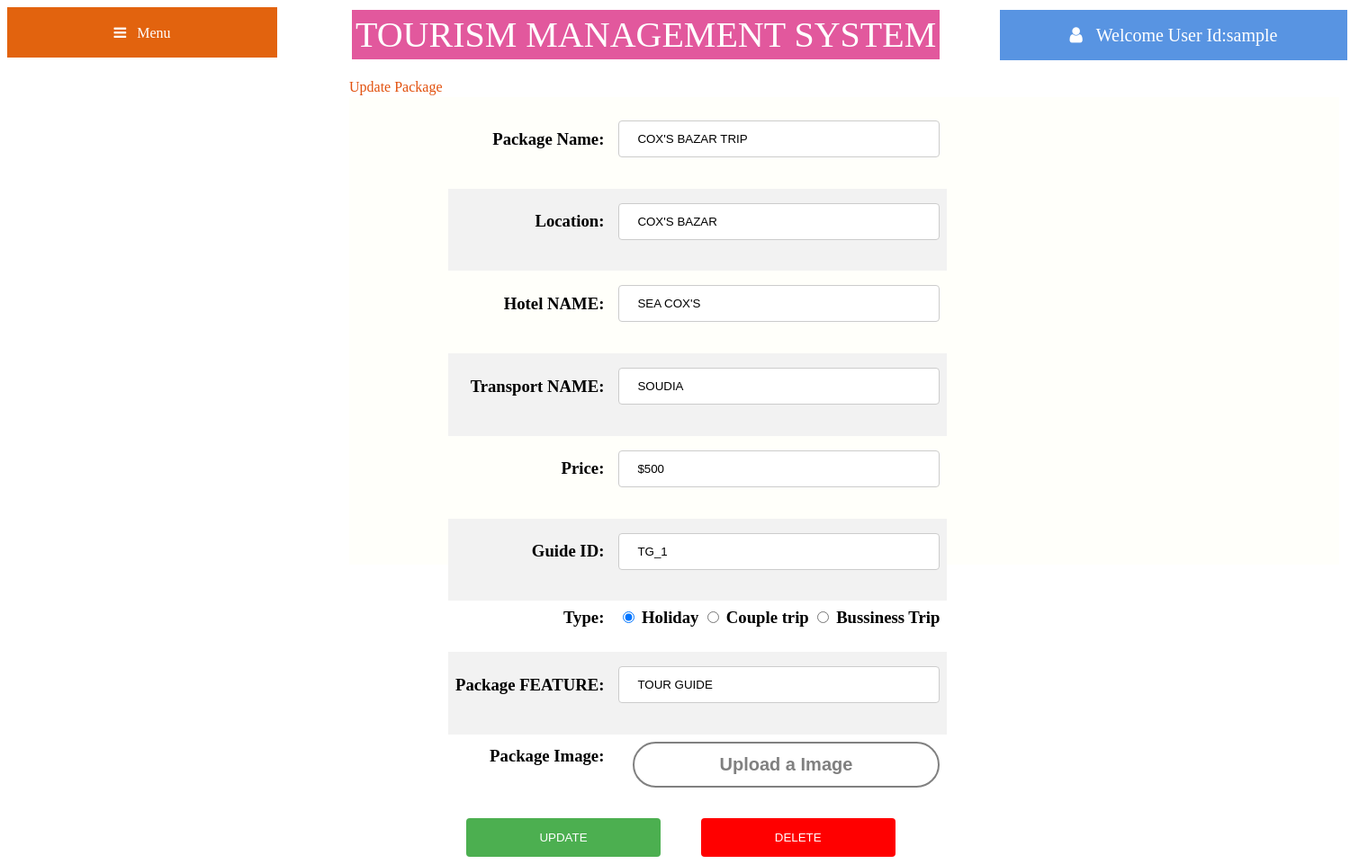
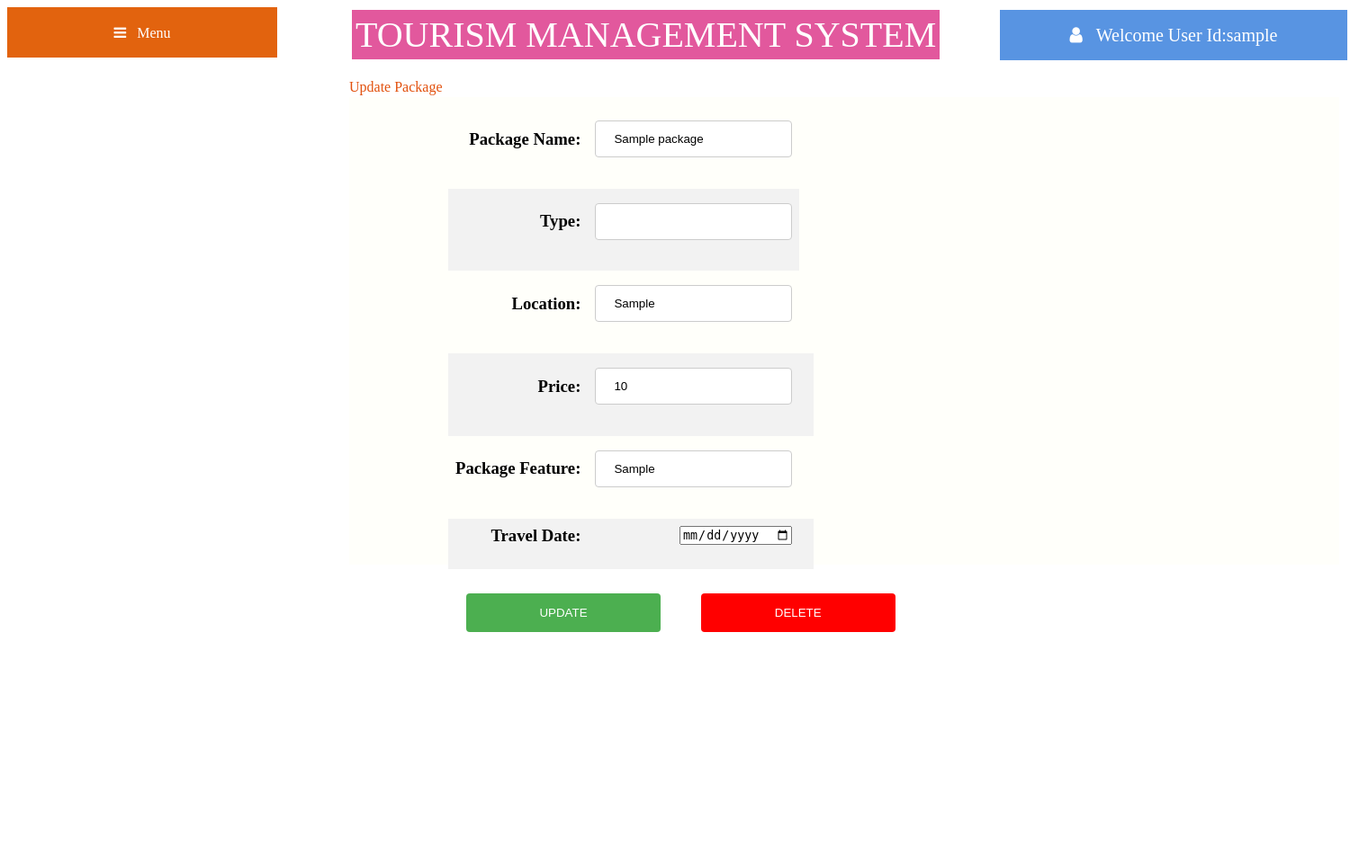
Before and after one commit to Robinak47/Tourism-Management-System, a PHP site: page /views/Admin/updatepackage.php?id=1 in a window 1520 px wide. Shown: the whole page at 90% size. After the commit the page ends 703 px from the top, so only its background shows below. Run offline with PHP 8.4, Linux system fonts and the light colour scheme; the visitor is signed in with stand-in values (Sample User, id 1); tables that the repository leaves empty or names only in its code hold one stand-in row (values such as "Sample post").

Commit message:
package related work and database

```diff
--- /dev/null
+++ b/Final_Project/controllers/packageController.php
@@ -0,0 +1,30 @@
+<?php
+	require_once '../../models/database.php';
+
+
+
+
+	function getAllPackage()
+	{
+		$query ="SELECT * FROM packages";
+		$products = get($query);
+		return $products;
+    }
+
+    function getPackage($id)
+	{
+		$query="SELECT * FROM packages WHERE p_id='$id'";
+		$package=get($query);
+		return $package[0];
+    }
+
+    function editPackage($id, $price, $date, $features)
+    {
+        $query="UPDATE packages SET price='$price',features='$features', travel_date='$date' WHERE p_id='$id'";
+
+		execute($query);
+		header("Location:../../views/Admin/manage_package.php");
+    }
+
+
+?>
--- a/Final_Project/views/Admin/css/manage_package.css
+++ b/Final_Project/views/Admin/css/manage_package.css
@@ -145,3 +145,7 @@
     margin-top:100px ;
     margin-bottom: 300px;
   }
+
+  .btn1{
+    font-family:consolas;
+  }
--- a/Final_Project/views/Admin/updatepackage.php
+++ b/Final_Project/views/Admin/updatepackage.php
@@ -1,9 +1,83 @@
 <?php
+    include '../../controllers/packageController.php';
+    $pid = $_GET["id"];
+    $package=getPackage($pid);
+
+    $price="";
+    $err_price="";
+
+    $feaure="";
+    $err_feature="";
+
+    $date="";
+    $err_date="";
+
+    $has_error=false;
+
+
     session_start();
        if(!isset( $_SESSION["loggedinuser"]))
        {
            header("Location:../login.php");
        }
+
+       if(isset($_POST['submit']))
+	    {
+
+                    if(empty($_POST['date']))
+                    {
+                        $err_date="*date requiers";
+                        $has_error=true;
+
+
+                    }
+                    else
+                    {
+                    $date=$_POST['date'];
+                    }
+
+
+                    if(empty($_POST['price']))
+                    {
+                        $err_price="*price Requires";
+                        $has_error=true;
+
+
+                    }
+                    else
+                    {
+                        $price=$_POST['price'];
+
+                    }
+
+                    if(empty($_POST['details']))
+                    {
+                        $err_feature="*features Requires";
+                        $has_error=true;
+
+
+                    }
+                    else
+                    {
+                        $feature=$_POST['details'];
+                    }
+
+
+                    if(!$has_error)
+                    {
+                        editPackage($pid,$price,$date,$feature);
+                    }
+
+
+
+
+
+
+
+
+
+
+    }
 
 ?>
 
@@ -44,13 +118,21 @@
         </div>
         <div class="text" >Update Package</i>
         </div>
-
+    <form method="post" action="">
         <div class="panel">
             <table  >
                 <tr>
                     <td> <h3>Package Name:</h3></td>
 
-                    <td><h3><input type="text" name="pname" value="COX'S BAZAR TRIP" ></h3></td>
+                    <td><h3><input type="text" name="pname" value="<?php echo $package["p_name"]?>" readonly ></h3></td>
+
+
+                </tr>
+
+                <tr>
+                    <td> <h3>Type:</h3></td>
+
+                    <td style="text-align='right'"><h3><input type="text" name="type" value="<?php echo $package["type"]?>" readonly></h3></td>
 
 
                 </tr>
@@ -58,74 +140,49 @@
                 <tr>
                     <td> <h3>Location:</h3></td>
 
-                    <td style="text-align='right'"><h3><input type="text" name="loc" value="COX'S BAZAR"></h3></td>
+                    <td style="text-align='right'"><h3><input type="text" name="loc" value="<?php echo $package["location"]?>" readonly></h3></td>
+
+
+                </tr>
+
+
+
+
+
+                <tr>
+                    <td> <h3>Price:</h3></td>
+
+                    <td style="text-align='right'"><h3><input type="text" name="price" value="<?php echo $package["price"]?>" ></h3></td>
+                    <td><span style="color:red"><?php echo $err_price;?></span></td>
+
+
+                </tr>
+
+
+
+
+
+                <tr>
+                    <td> <h3>Package Feature:</h3></td>
+
+                    <td><h3><input type="text" name="details" value="<?php echo $package["features"]?>" ></h3></td>
+                    <td><span style="color:red"><?php echo $err_feature;?></span></td>
 
 
                 </tr>
 
                 <tr>
-                    <td> <h3>Hotel NAME:</h3></td>
+                    <td> <h3>Travel Date:</h3></td>
 
-                    <td style="text-align='right'"><h3><input type="text" name="hotelid" value="SEA COX'S" ></h3></td>
+                    <td><h3><input type="date" name="date" value="<?php echo $package["travel_date"]?>"></h3></td>
+                    <td><span style="color:red"><?php echo $err_date;?></span></td>
 
-
-                </tr>
-
-                <tr>
-                    <td> <h3>Transport NAME:</h3></td>
-
-                    <td style="text-align='right'"><h3><input type="text" name="transpotid" value="SOUDIA" ></h3></td>
-
-
-                </tr>
-
-                <tr>
-                    <td> <h3>Price:</h3></td>
-
-                    <td style="text-align='right'"><h3><input type="text" name="price" value="$500" ></h3></td>
-
-
-                </tr>
-
-                <tr>
-                    <td> <h3>Guide ID:</h3></td>
-
-                    <td><h3><input type="text" name="Guide" value="TG_1" ></h3></td>
-
-
-                </tr>
-
-                <tr>
-                    <td> <h3>Type:</h3></td>
-
-                    <td><h3><input type="radio" name="type" value="Holiday" checked="checked" > Holiday <input type="radio" name="type" value="Couple trip" > Couple trip <input type="radio" name="type" value="Bussiness Trip" > Bussiness Trip</h3></td>
-
-
-                </tr>
-
-                <tr>
-                    <td> <h3>Package FEATURE:</h3></td>
-
-                    <td><h3><input type="text" name="details" value="TOUR GUIDE" ></h3></td>
 
 
                 </tr>
 
 
-                <tr>
-                    <td> <h3>Package Image:</h3></td>
 
-                    <td>
-                        <div class="upload-btn-wrapper">
-                             <button class="btn1">Upload a Image</button>
-                                <input type="file" name="myfile" />
-                        </div>
-
-
-                    </td>
-
-
-                </tr>
 
 
             </table>
@@ -152,7 +209,7 @@
 
 
 
-
+    </form>
 
     </body>
 </html>
```
Also changed, not shown: Final_Project/views/Admin/manage_package.php (+25 -17 lines), Final_Project/controllers/loginController.php (line endings or trailing spaces).
